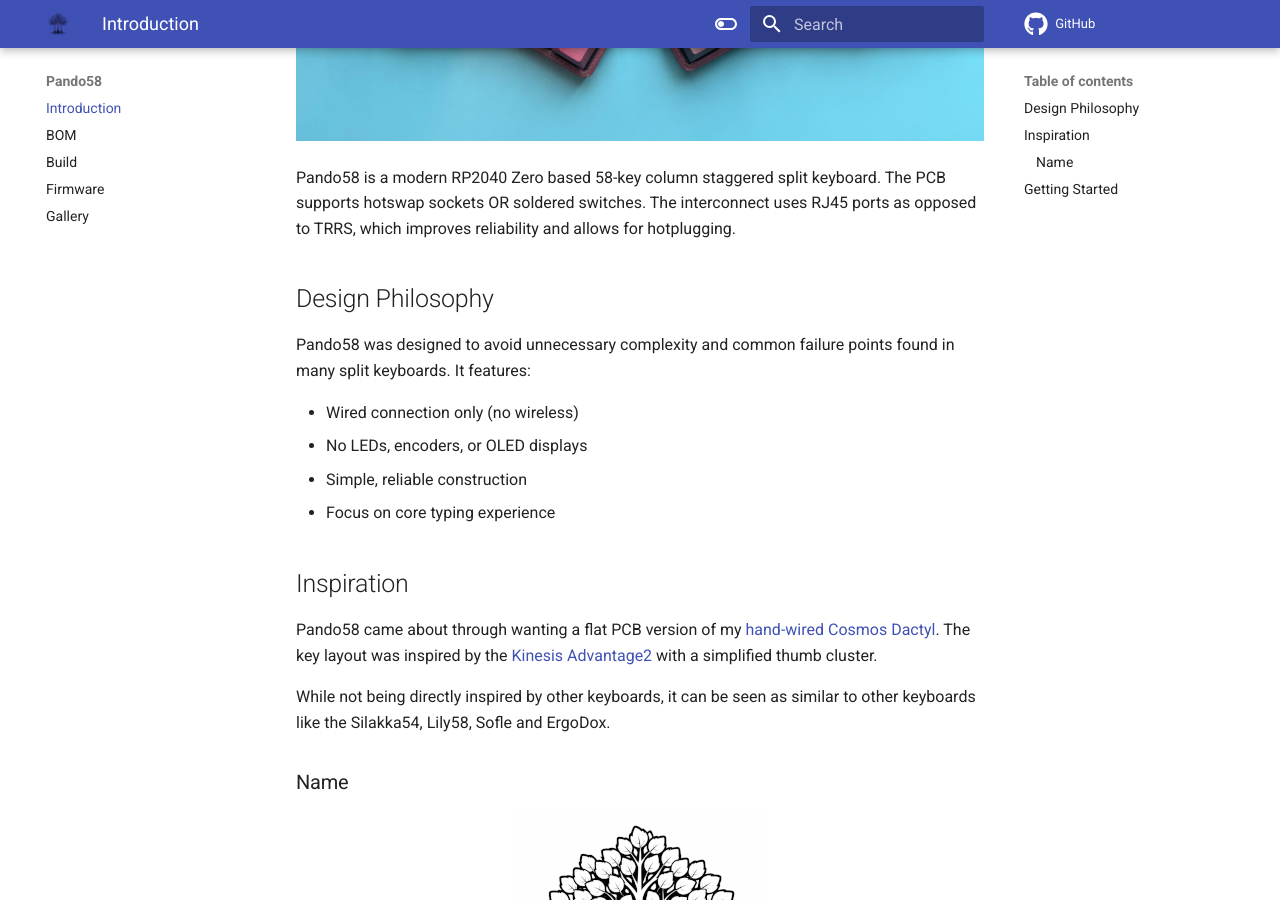
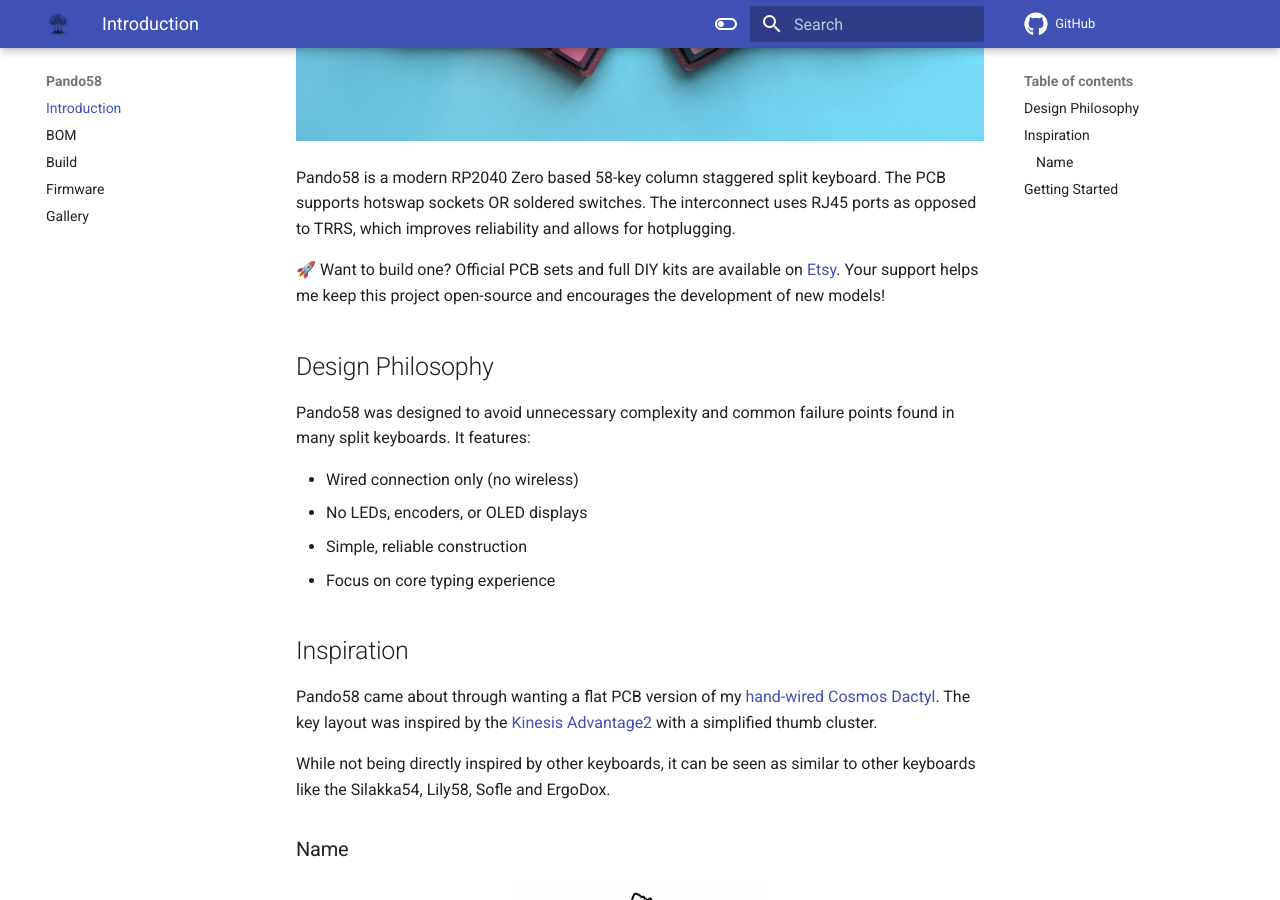
Before and after one commit to jyap808/pando58, an MkDocs documentation site: the page built from docs/index.md, in a window 1280 px wide and 900 px high, scrolled down 517 px. Built offline with MkDocs 1.6.1 and Material for MkDocs 9.7.7, drawn with Linux system fonts in a browser that asks for light colours; comment, search, counter and statistics services are not loaded.

Commit message:
Add Etsy link to README and docs

```diff
--- a/docs/index.md
+++ b/docs/index.md
@@ -3,6 +3,8 @@
 ![Pando58](assets/images/case-photo.jpg)
 
 Pando58 is a modern RP2040 Zero based 58-key column staggered split keyboard. The PCB supports hotswap sockets OR soldered switches. The interconnect uses RJ45 ports as opposed to TRRS, which improves reliability and allows for hotplugging.
+
+🚀 Want to build one? Official PCB sets and full DIY kits are available on [Etsy](https://www.etsy.com/listing/4478359437/). Your support helps me keep this project open-source and encourages the development of new models!
 
 ## Design Philosophy
 
```
Also changed, not shown: README.md (+3 -0 lines).
